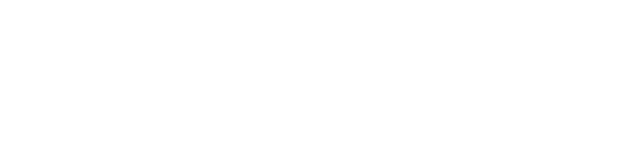
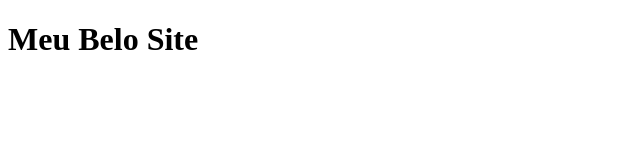
Before and after one commit to Gabe-Chilldude/teste-git, a plain HTML site: page index.html in a window 1280 px wide. Shown: the whole page, without its empty margins (0-640 px from the left). Drawn offline with Linux system fonts and the light colour scheme.

Commit message:
Adicionei um título ao site

```diff
--- a/index.html
+++ b/index.html
@@ -6,6 +6,6 @@
     <title>Document</title>
 </head>
 <body>
-
+   <h1>Meu Belo Site</h1>
 </body>
 </html>
```
